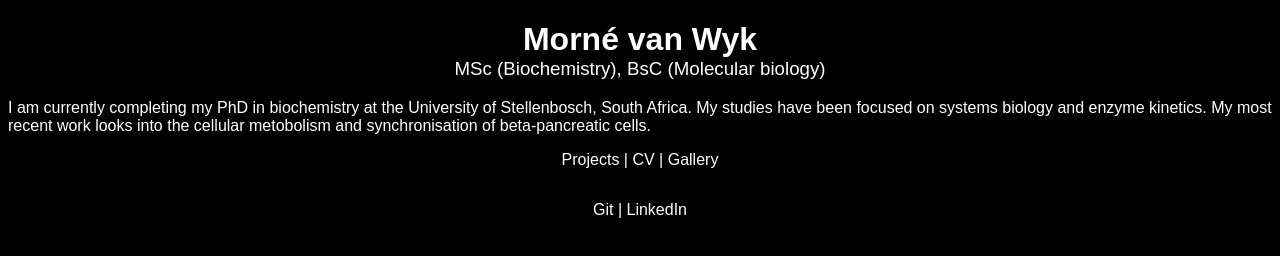
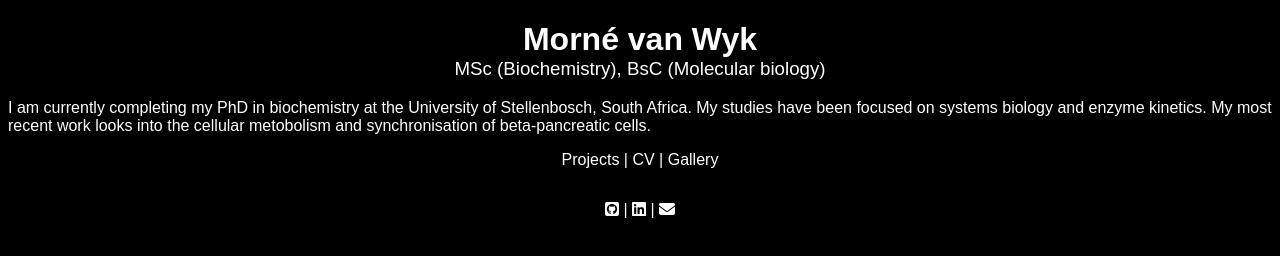
Before and after one commit to mornevwyk/mornevwyk.github.io, a plain HTML site: page index.html in a window 1280 px wide. Drawn offline with Linux system fonts and the light colour scheme; a web font is replaced by a local one.

Commit message:
Update index.html

```diff
--- a/index.html
+++ b/index.html
@@ -9,6 +9,7 @@
     <link rel="preconnect" href="https://fonts.googleapis.com">
     <link rel="preconnect" href="https://fonts.gstatic.com" crossorigin>
     <link href="https://fonts.googleapis.com/css2?family=Pathway+Extreme:wght@200;400&display=swap" rel="stylesheet">
+    <script src="https://kit.fontawesome.com/d08cba877d.js" crossorigin="anonymous"></script>
 </head>
 
 <body>
@@ -25,8 +26,9 @@
     </div>
     <div id="socials">
         <nav>
-            <a href="">Git</a> |
-            <a href="">LinkedIn</a>
+            <a href=""> <i class="fa-brands fa-square-github" style="color: #ffffff;"></i> </a> |
+            <a href=""> <i class="fa-brands fa-linkedin" style="color: #ffffff;"></i> </a> |
+            <a href=""><i class="fa-solid fa-envelope" style="color: #ffffff;"></i></a>
         </nav>
     </div>
 </body>
```
